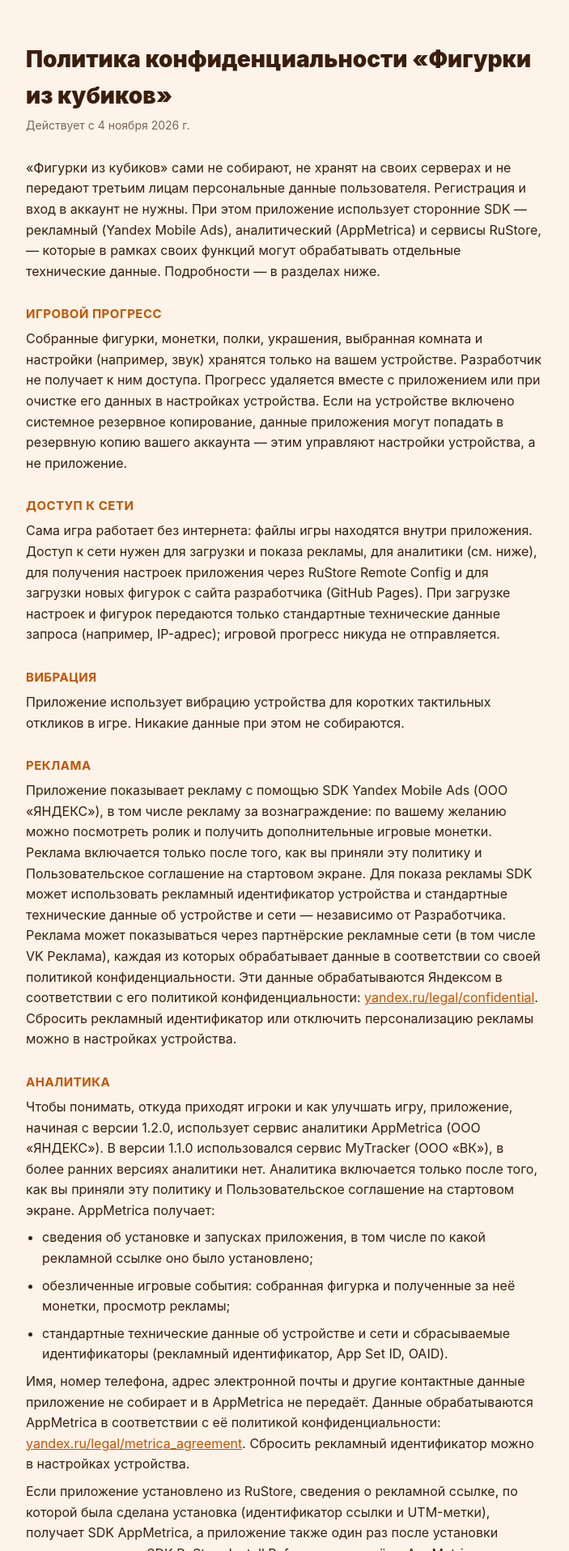
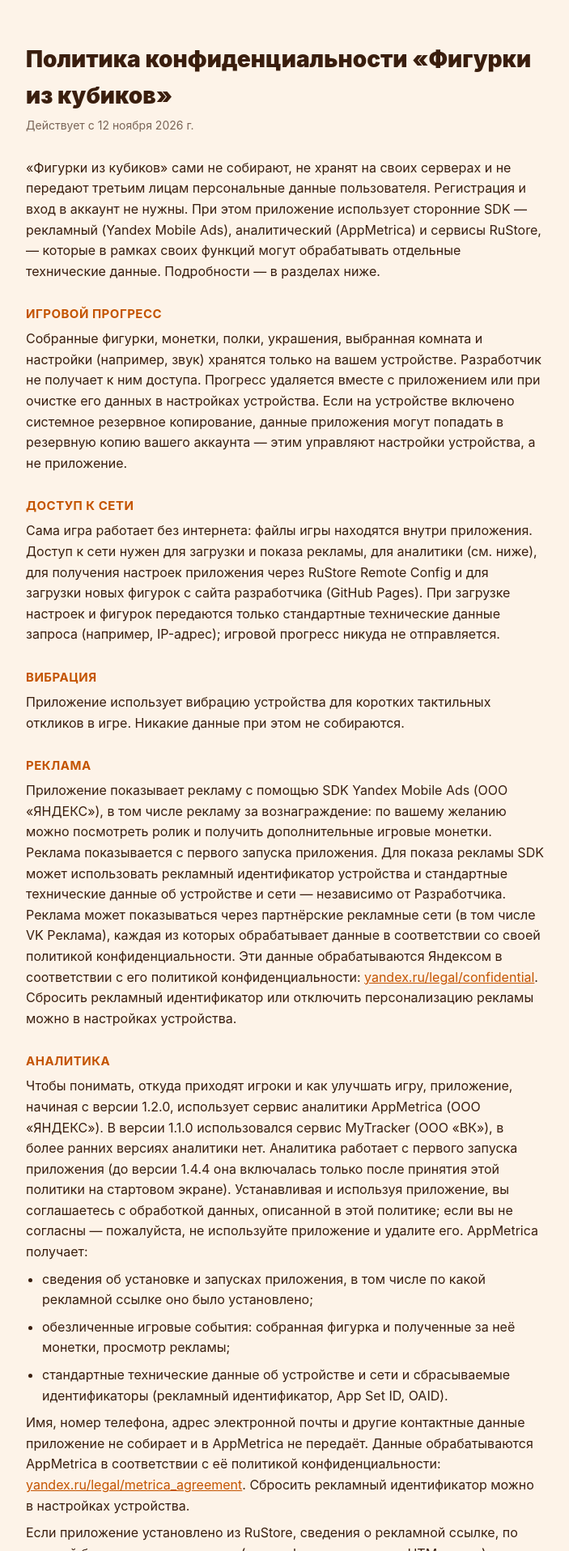
Before and after one commit to inmusoft/inmusoft, a plain HTML site: page figurki/privacy-policy-v2.html in a window 1280 px wide. Shown: the top 1916 px of the page at 81% size, without its empty margins (288-991 px from the left). Drawn offline with Linux system fonts and the light colour scheme.

Commit message:
figurki: policy without the consent screen (1.4.4)
Ads and analytics run from the first launch; terms link the v2 policy
and name Yandex Mobile Ads as the ad SDK.

Co-Authored-By: Claude Opus 5.5 <noreply@anthropic.com>

```diff
--- a/figurki/privacy-policy-v2.html
+++ b/figurki/privacy-policy-v2.html
@@ -52,7 +52,7 @@
 <body>
 <div class="wrap">
   <h1>Политика конфиденциальности «Фигурки из кубиков»</h1>
-  <div class="updated">Действует с 4 ноября 2026 г.</div>
+  <div class="updated">Действует с 12 ноября 2026 г.</div>
 
   <p>«Фигурки из кубиков» сами не собирают, не хранят на своих серверах и не передают третьим лицам персональные данные пользователя. Регистрация и вход в аккаунт не нужны. При этом приложение использует сторонние SDK — рекламный (Yandex Mobile Ads), аналитический (AppMetrica) и сервисы RuStore, — которые в рамках своих функций могут обрабатывать отдельные технические данные. Подробности — в разделах ниже.</p>
 
@@ -66,10 +66,10 @@
   <p>Приложение использует вибрацию устройства для коротких тактильных откликов в игре. Никакие данные при этом не собираются.</p>
 
   <h2>Реклама</h2>
-  <p>Приложение показывает рекламу с помощью SDK Yandex Mobile Ads (ООО «ЯНДЕКС»), в том числе рекламу за вознаграждение: по вашему желанию можно посмотреть ролик и получить дополнительные игровые монетки. Реклама включается только после того, как вы приняли эту политику и Пользовательское соглашение на стартовом экране. Для показа рекламы SDK может использовать рекламный идентификатор устройства и стандартные технические данные об устройстве и сети — независимо от Разработчика. Реклама может показываться через партнёрские рекламные сети (в том числе VK Реклама), каждая из которых обрабатывает данные в соответствии со своей политикой конфиденциальности. Эти данные обрабатываются Яндексом в соответствии с его политикой конфиденциальности: <a href="https://yandex.ru/legal/confidential">yandex.ru/legal/confidential</a>. Сбросить рекламный идентификатор или отключить персонализацию рекламы можно в настройках устройства.</p>
+  <p>Приложение показывает рекламу с помощью SDK Yandex Mobile Ads (ООО «ЯНДЕКС»), в том числе рекламу за вознаграждение: по вашему желанию можно посмотреть ролик и получить дополнительные игровые монетки. Реклама показывается с первого запуска приложения. Для показа рекламы SDK может использовать рекламный идентификатор устройства и стандартные технические данные об устройстве и сети — независимо от Разработчика. Реклама может показываться через партнёрские рекламные сети (в том числе VK Реклама), каждая из которых обрабатывает данные в соответствии со своей политикой конфиденциальности. Эти данные обрабатываются Яндексом в соответствии с его политикой конфиденциальности: <a href="https://yandex.ru/legal/confidential">yandex.ru/legal/confidential</a>. Сбросить рекламный идентификатор или отключить персонализацию рекламы можно в настройках устройства.</p>
 
   <h2>Аналитика</h2>
-  <p>Чтобы понимать, откуда приходят игроки и как улучшать игру, приложение, начиная с версии 1.2.0, использует сервис аналитики AppMetrica (ООО «ЯНДЕКС»). В версии 1.1.0 использовался сервис MyTracker (ООО «ВК»), в более ранних версиях аналитики нет. Аналитика включается только после того, как вы приняли эту политику и Пользовательское соглашение на стартовом экране. AppMetrica получает:</p>
+  <p>Чтобы понимать, откуда приходят игроки и как улучшать игру, приложение, начиная с версии 1.2.0, использует сервис аналитики AppMetrica (ООО «ЯНДЕКС»). В версии 1.1.0 использовался сервис MyTracker (ООО «ВК»), в более ранних версиях аналитики нет. Аналитика работает с первого запуска приложения (до версии 1.4.4 она включалась только после принятия этой политики на стартовом экране). Устанавливая и используя приложение, вы соглашаетесь с обработкой данных, описанной в этой политике; если вы не согласны — пожалуйста, не используйте приложение и удалите его. AppMetrica получает:</p>
   <ul>
     <li>сведения об установке и запусках приложения, в том числе по какой рекламной ссылке оно было установлено;</li>
     <li>обезличенные игровые события: собранная фигурка и полученные за неё монетки, просмотр рекламы;</li>
```
Also changed, not shown: figurki/terms-of-service-v2.html (+3 -3 lines).
